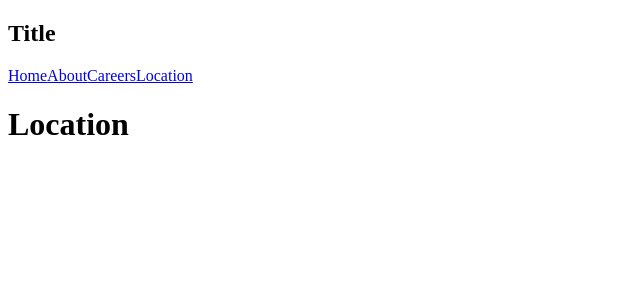
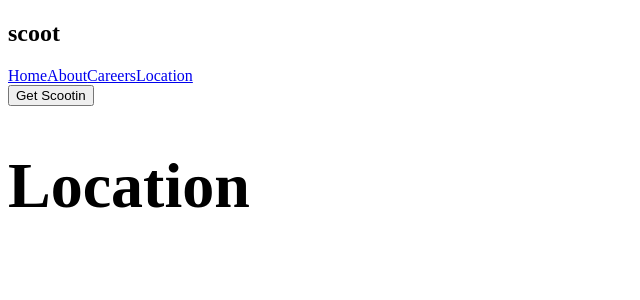
Before and after one commit to AlbertLeipzig/100-magazine, a React (Vite) app: page /location in a window 1280 px wide. Shown: the top 300 px of the page, without its empty margins (0-640 px from the left). Built offline with nearby package versions, Linux system fonts and the light colour scheme.

Commit message:
finished

```diff
--- a/src/components/Header.jsx
+++ b/src/components/Header.jsx
@@ -1,26 +1,52 @@
-import { Routes, Route, NavLink } from 'react-router-dom';
+import { Routes, Route, NavLink, useRoutes } from 'react-router-dom';
 import { Home } from '../pages/Home.jsx';
 import { About } from '../pages/About.jsx';
 import { Careers } from '../pages/Careers.jsx';
 import { Location } from '../pages/Location.jsx';
 export const Header = () => {
+
+  const routes = [
+    {
+      path: '/',
+      element: <Home />,
+      title: 'Home',
+    },
+    {
+      path: 'about',
+      element: <About />,
+      title: 'About',
+    },
+    {
+      path: 'careers',
+      element: <Careers />,
+      title: 'Careers',
+    },
+    {
+      path: 'location',
+      element: <Location />,
+      title: 'Location',
+    },
+  ];
+  const pageTitle = useRoutes(routes);
+  <Routes>
+    <Route path="/" element={<Home />} />
+    <Route path="about" element={<About />} />
+    <Route path="careers" element={<Careers />} />
+    <Route path="location" element={<Location />} />
+  </Routes>;
   return (
     <header>
       <div>
-        <h2>Title</h2>
+        <h2>scoot</h2>
         <nav>
           <NavLink to="/">Home</NavLink>
           <NavLink to="about">About</NavLink>
           <NavLink to="careers">Careers</NavLink>
           <NavLink to="location">Location</NavLink>
         </nav>
-        <Routes>
-          <Route path="/" element={<Home />} />
-          <Route path="about" element={<About />} />
-          <Route path="careers" element={<Careers />} />
-          <Route path="location" element={<Location />} />
-        </Routes>
+        <button>Get Scootin</button>
       </div>
+      <h1>{pageTitle}</h1>
     </header>
   );
 };
```
